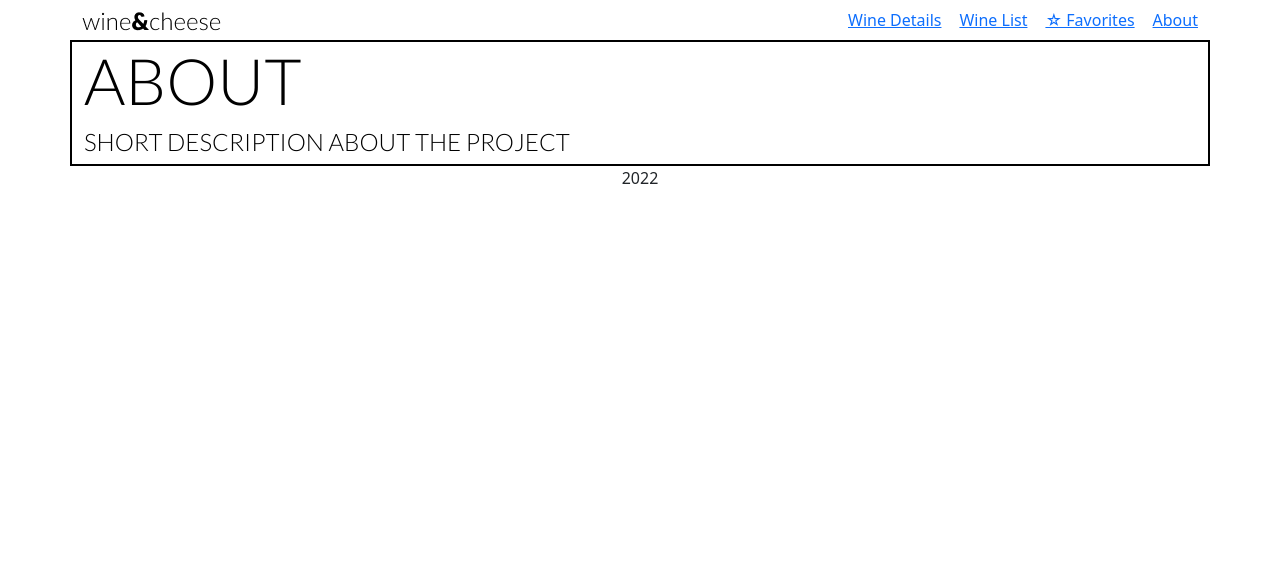
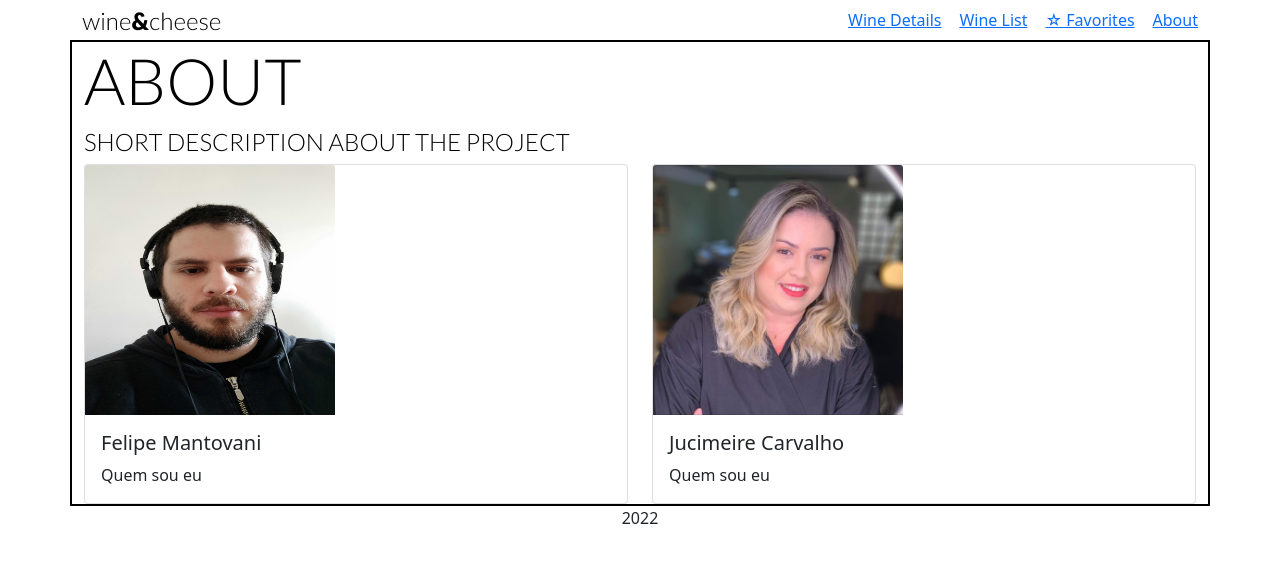
Before and after one commit to jucimeiresilva/wine-and-cheese-matcher, a React (Create React App) app: page /about in a window 1280 px wide. Shown: the top 562 px of the page. Built offline with nearby package versions, Linux system fonts and the light colour scheme.

Commit message:
cardAbout

```diff
--- a/src/components/About.js
+++ b/src/components/About.js
@@ -10,6 +10,9 @@ const About = () => {
         <div className="container" style={{border:"solid black 2px"}}>
             <h1>ABOUT</h1>
             <h3>SHORT DESCRIPTION ABOUT THE PROJECT</h3>
+            <CardAbout/>
+
+
         </div>
         </>
 
--- a/src/components/CardAbout.js
+++ b/src/components/CardAbout.js
@@ -1,6 +1,5 @@
 import React from "react";
-import About from "./About";
-import App from "../App";
+
 
 const CardAbout = () => {
   return (
@@ -8,19 +7,18 @@ const CardAbout = () => {
     <div className="row row-cols-1 row-cols-md-2 g-4">
       <div className="col">
         <div className="card">
-          <img src="..." className="card-img-top" alt="..." />
+          <img src="./image/felipe.jpg"  style={{ height: "250px", width: "250px" }} className="card-img-top" alt="..." />
           <div className="card-body">
-            <h5 className="card-title">Felipe Mantovani</h5>
+            <h5 className="card-title">Felipe Mantovani </h5>
             <p className="card-text">Quem sou eu</p>
           </div>
         </div>
       </div>
 
 
-    <div className="row row-cols-1 row-cols-md-2 g-4"></div>
       <div className="col">
         <div className="card">
-          <img src="..." className="card-img-top" alt="..." />
+          <img src="./image/ju.jpg" style={{ height: "250px", width: "250px" }} className="card-img-top" alt="..." />
           <div className="card-body">
             <h5 className="card-title">Jucimeire Carvalho</h5>
             <p className="card-text"> Quem sou eu</p>
```
Also changed, not shown: public/image/felipe.jpg (added), public/image/ju.jpg (added).
